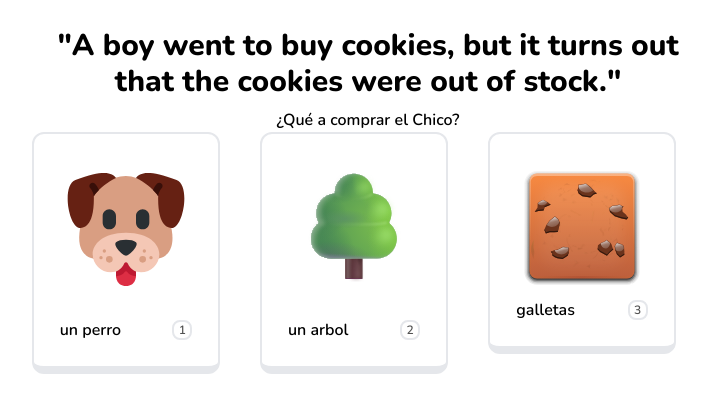
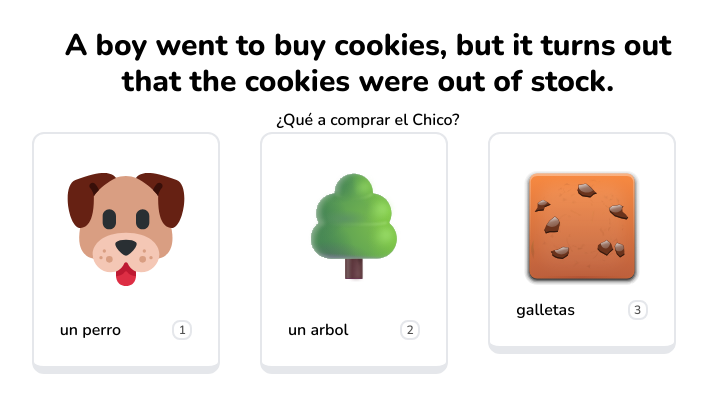
Before and after one commit to NopAngel/lingo-app, a Next.js app: page /challenges/boss/round-2 in a window 1280 px wide. Shown: the top 412 px of the page, without its empty margins (272-982 px from the left). Built offline with nearby package versions, Linux system fonts and the light colour scheme.

Commit message:
Update page.jsx

```diff
--- a/app/challenges/boss/round-2/page.jsx
+++ b/app/challenges/boss/round-2/page.jsx
@@ -6,8 +6,8 @@ function BossRound2() {
     <main className="flex justify-center mt-[20px]">
       <section>
         <h1 className="text-3xl font-extrabold p-2 max-w-2xl text-center">
-          "A boy went to buy cookies, but it turns out that the cookies were out
-          of stock."
+          A boy went to buy cookies, but it turns out that the cookies were out
+          of stock.
         </h1>
         <h2 className="w-fit mx-auto">¿Qué a comprar el Chico?</h2>
         <div className="grid grid-cols-3 gap-3">
```
